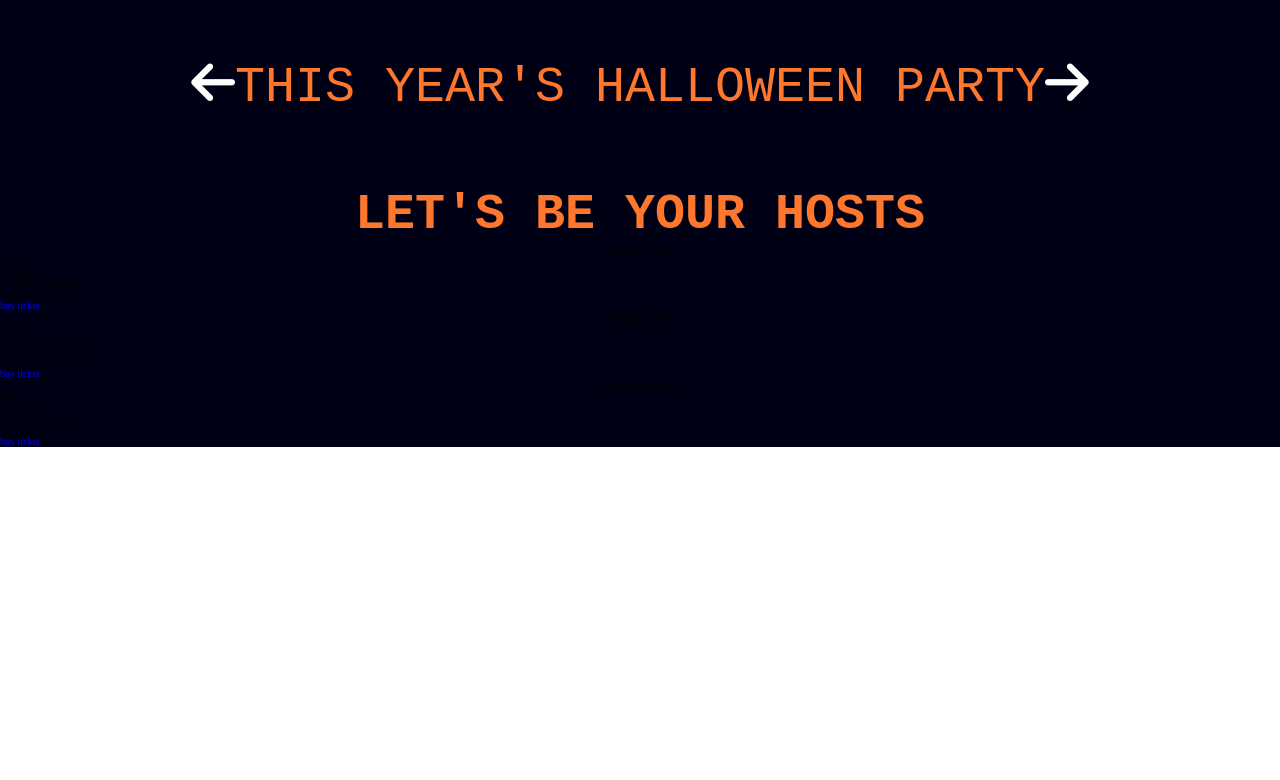
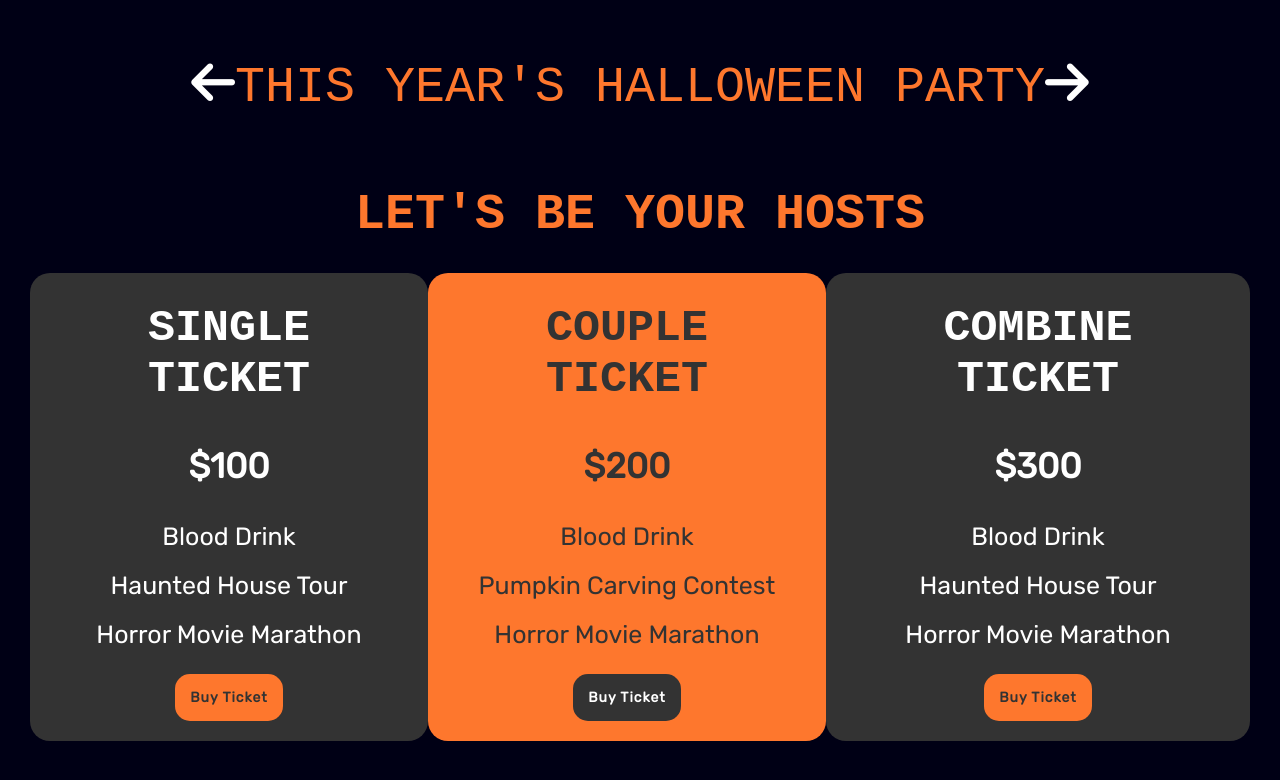
Before and after one commit to Xekram2194/ProyectoFinal-Mendoza, a plain HTML site: page index2.html in a window 1280 px wide. Shown: the part 2115-2895 px from the top of the page. Before the commit the page ends 2562 px from the top, so only its background shows below. Drawn offline with Linux system fonts and the light colour scheme; a web font is replaced by a local one.

Commit message:
price last

```diff
--- a/scss/module/_price.scss
+++ b/scss/module/_price.scss
@@ -1,5 +1,6 @@
 .prices{
     background-color: $color-bgcolor;
+    padding-bottom: 4rem;
     .container{
         .title{
             text-align: center;
@@ -12,5 +13,81 @@
                 }
             }
         }
+        .cards{
+            padding: 3rem;
+            display: flex;
+            flex-direction: row;
+            justify-content:space-evenly;
+            .card{
+                border-radius: 2rem;
+                text-align: center;
+                font-size: 2.5rem;
+                font-family: $font-secundary;
+                .title{
+                    h3{
+                        text-transform: uppercase;
+                        padding: 3rem;
+                        font-family: $font-principal;
+                        font-size:4.5rem;
+                    }
+                }
+                .price{
+                    p{
+                        font-weight: 700;
+                        font-size: 3.5rem;
+                    }
+                }
+                p{
+                    text-transform: capitalize;
+                    padding: 1rem;
+                    &:last-child{
+                        padding-bottom: 2.5rem;
+                    }
+                }
+
+                &:nth-child(odd){
+                    background-color: $color-grayColor;
+                    color: #FFF;
+                    .button{
+                        // background-color: $color-mainColor;
+                        a{
+                            border-radius: 1.5rem;
+                            font-size: 1.4rem;
+                            letter-spacing: .1rem;
+                            font-weight: 700;
+                            background-color: $color-mainColor;
+                            padding: 1.5rem;
+                            text-transform: capitalize;
+                            color: $color-grayColor;
+                            transition: all .2s;
+                            &:hover{
+                                color: #fff;
+                            }
+                        }
+                    }
+                }
+                &:nth-child(even){
+                    color: $color-grayColor;
+                    background-color: $color-mainColor;
+                    .button{
+                        padding-bottom: 2rem;
+                        a{
+                            border-radius: 1.5rem;
+                            background-color: $color-grayColor;
+                            padding: 1.5rem;
+                            font-weight: 700;
+                            color: #FFF;
+                            text-transform: capitalize;
+                            font-size: 1.4rem;
+                            letter-spacing: .1rem;
+                            transition: all .2s;
+                            &:hover{
+                                color: $color-mainColor;
+                            }
+                        }
+                    }
+                }
+            }
+        }
     }
 }
```
Also changed, not shown: css/main.css, 1 other file.
